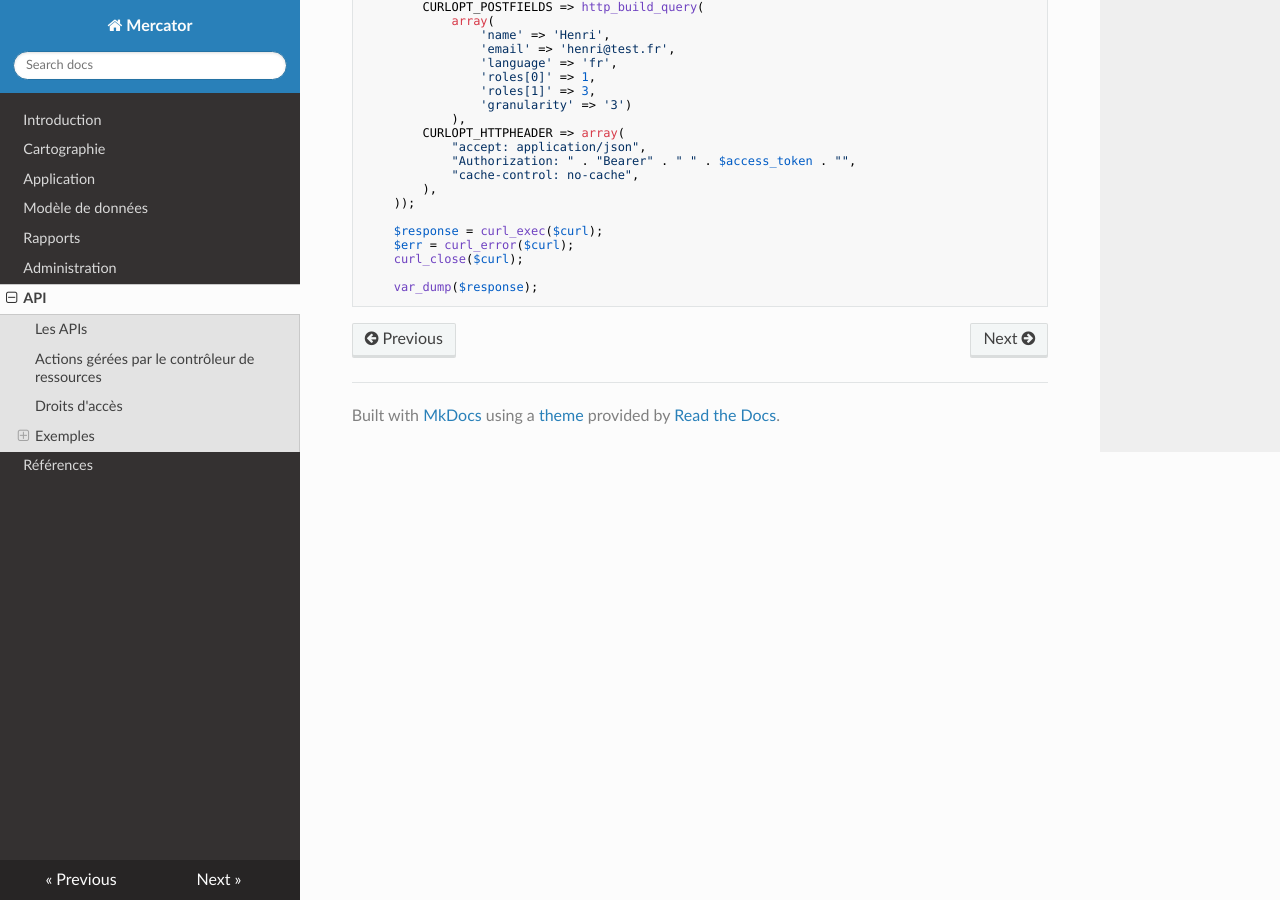
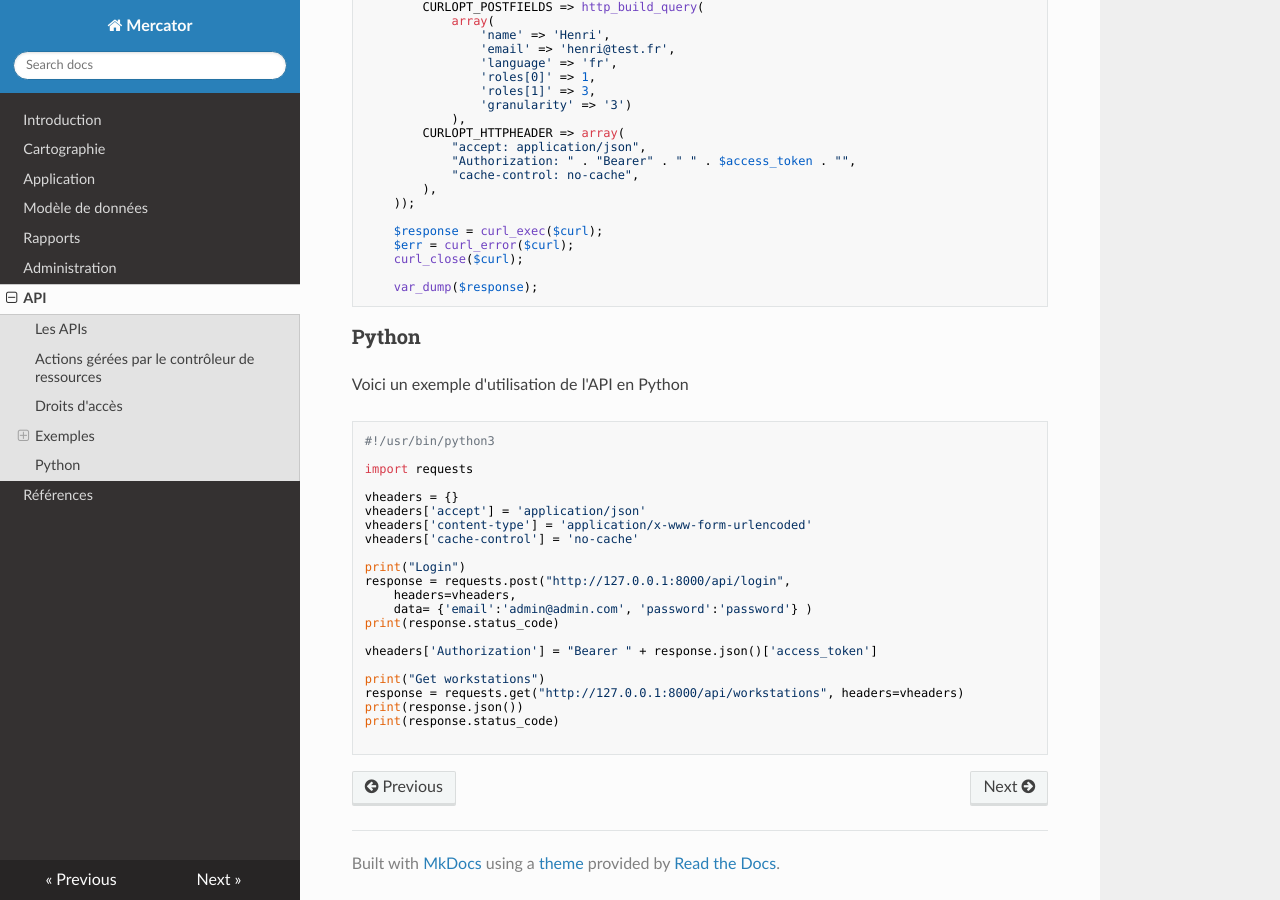
Before and after one commit to dbarzin/mercator, an MkDocs documentation site: the page built from docs/api.md, in a window 1280 px wide and 900 px high, scrolled down 4519 px. Built offline with MkDocs 1.6.1, drawn with Linux system fonts in a browser that asks for light colours; nearby versions of some CDN libraries.

Commit message:
add python API sample

````diff
--- a/docs/api.md
+++ b/docs/api.md
@@ -249,3 +249,32 @@ Voici quelques exemples d'utilisation de l'API avec PHP :
 
     var_dump($response);
 ```
+
+### Python
+
+Voici un exemple d'utilisation de l'API en Python
+
+```python
+#!/usr/bin/python3
+
+import requests
+
+vheaders = {}
+vheaders['accept'] = 'application/json'
+vheaders['content-type'] = 'application/x-www-form-urlencoded'
+vheaders['cache-control'] = 'no-cache'
+
+print("Login")
+response = requests.post("http://127.0.0.1:8000/api/login",
+    headers=vheaders,
+    data= {'email':'admin@admin.com', 'password':'password'} )
+print(response.status_code)
+
+vheaders['Authorization'] = "Bearer " + response.json()['access_token']
+
+print("Get workstations")
+response = requests.get("http://127.0.0.1:8000/api/workstations", headers=vheaders)
+print(response.json())
+print(response.status_code)
+
+```
````
